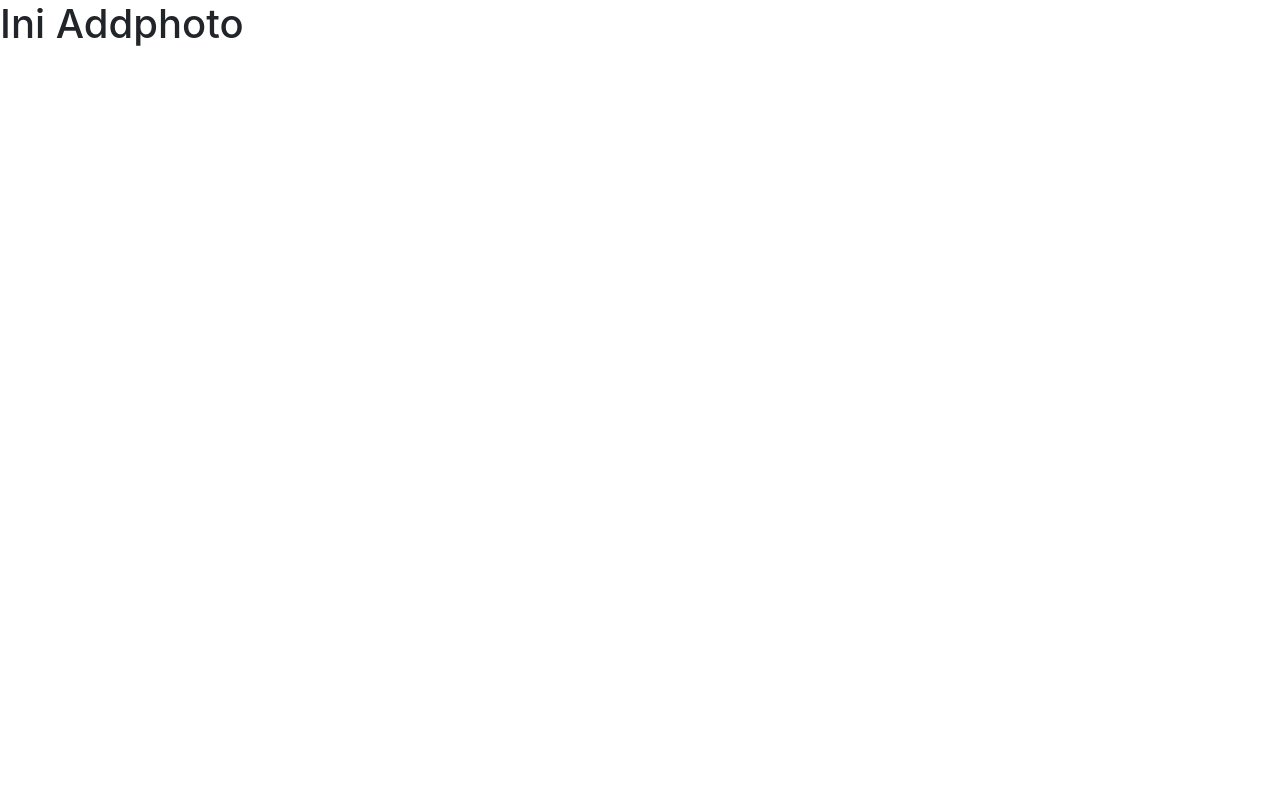
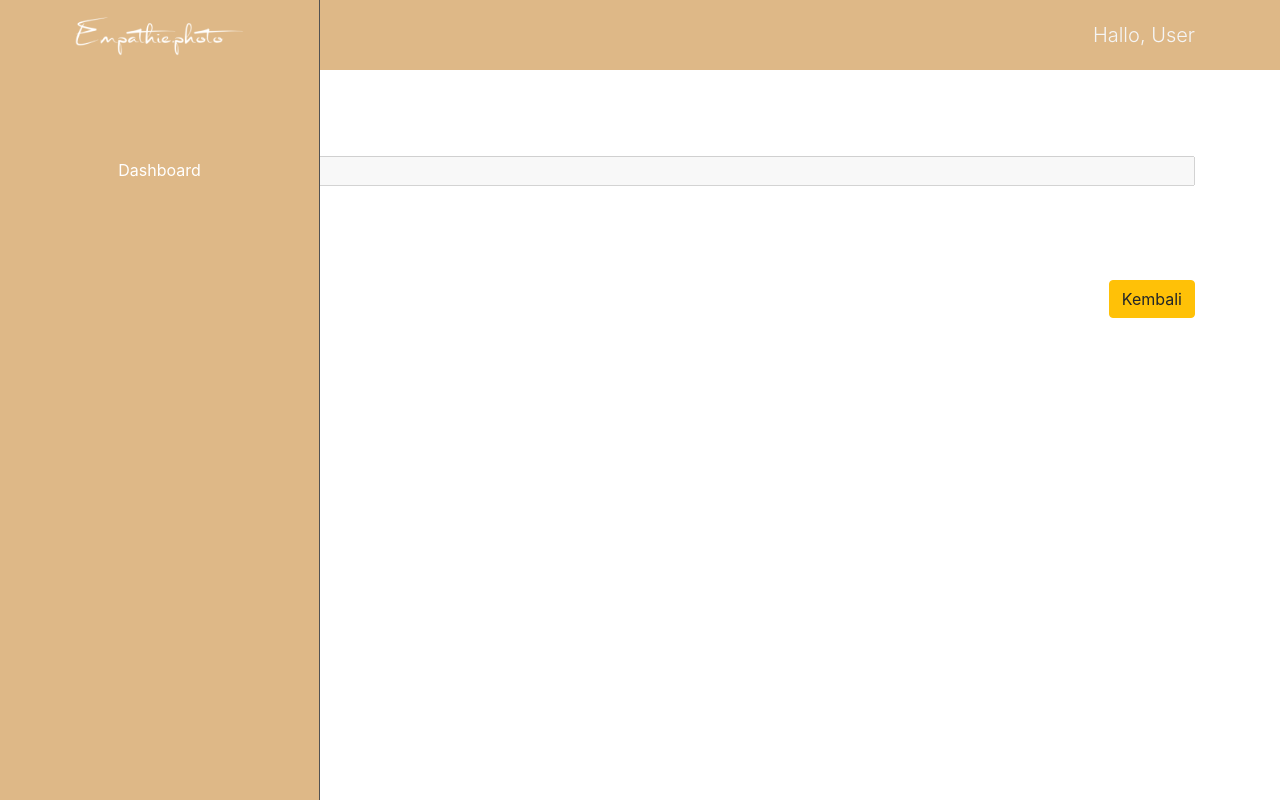
Before and after one commit to atmajayadw/admin-empathie, a React (Create React App) app: page /add-photo in a window 1280 px wide. Built offline with nearby package versions, Linux system fonts and the light colour scheme.

Commit message:
Create Add Photo

```diff
--- a/src/components/TableClient.js
+++ b/src/components/TableClient.js
@@ -1,6 +1,69 @@
-import React from "react";
+import React, { Component } from "react";
+import axios from "axios";
+import { Link } from "react-router-dom";
+import qs from "qs";
 
-const TableClient = () => {
+export default class TableClient extends Component {
+  constructor(props) {
+    super(props);
+
+    this.state = {
+      photos: [],
+      photo: "",
+    };
+  }
+
+  componentDidMount() {
+    this.getAllData();
+  }
+
+  getAllData = () => {
+    const authResult = new URLSearchParams(window.location.search);
+    const client_id = authResult.get("clientID");
+
+    const URL = "http://localhost/empathie-rest-server/api/portfolio/";
+    axios
+      .get(URL, { params: { client_id: client_id } })
+      .then((res) => {
+        const photos = res.data;
+        this.setState({
+          photos: photos.data,
+          photo: photos.data[0].photo,
+        });
+      })
+      .catch((error) => {
+        console.log(error);
+      });
+  };
+
+  handleDelete = (id) => {
+    if (window.confirm("Anda Yakin?")) {
+      const URL = "http://localhost/empathie-rest-server/api/portfolio/";
+      axios({
+        method: "delete",
+        url: URL,
+        data: qs.stringify({
+          id: id,
+        }),
+        headers: {
+          "content-type": "application/x-www-form-urlencoded;charset=utf-8",
+        },
+      })
+        .then((res) => {
+          alert("berhasil!");
+          this.getAllData();
+        })
+        .catch((error) => {
+          console.log(error);
+        });
+    } else {
+      return false;
+    }
+  };
+
+  render() {
+    const { photos } = this.state;
+
     return (
       <>
         <div className="table-responsive p-3">
@@ -14,21 +77,34 @@ const TableClient = () => {
             </thead>
 
             <tbody>
-            <td>1</td>
-            <td>Foto.jpg</td>
+              {photos &&
+                photos.map((photos, index) => (
+                  <tr key={index}>
+                    <td>{index + 1}</td>
+                    <td>
+                      <img
+                        src={
+                          "http://localhost/empathie-rest-server/uploads/" +
+                          photos.photo
+                        }
+                        width={200}
+                        alt=""
+                      />
+                    </td>
                     <td>
                       <span
                         className="btn btn-danger btn-delete"
-                // onClick={() => this.handleDelete(photos.id)}
+                        onClick={() => this.handleDelete(photos.id)}
                       >
                         Hapus
                       </span>
                     </td>
+                  </tr>
+                ))}
             </tbody>
           </table>
         </div>
       </>
     );
-};
-
-export default TableClient;
+  }
+}
--- a/src/pages/AddPhoto.js
+++ b/src/pages/AddPhoto.js
@@ -1,11 +1,142 @@
 import React, { Component } from "react";
+import Navbar from "../components/Navbar";
+import axios from "axios";
+import { Link } from "react-router-dom";
+import $ from "jquery";
 
 export default class AddPhoto extends Component {
+  constructor(props) {
+    super(props);
+
+    this.state = {
+      client_id: "",
+      photo: "",
+      id: "",
+    };
+  }
+
+  componentDidMount() {
+    this.getClientID();
+  }
+
+  getClientID = () => {
+    const authResult = new URLSearchParams(window.location.search);
+    const code = authResult.get("clientID");
+
+    this.setState({
+      client_id: code,
+    });
+  };
+
+  fileSelectedHandler = (event) => {
+    const photo = event.target.files[0];
+
+    // validation
+    if (photo) {
+      if (!photo.name.match(/\.(jpg|jpeg|png|gif)$/)) {
+        alert("Please select valid image.");
+        this.setState({
+          photo: "",
+        });
+        return false;
+      }
+
+      if (photo.size > 2000000) {
+        alert("Images size too large!");
+        this.setState({
+          photo: "",
+        });
+        return false;
+      }
+    }
+
+    this.setState({
+      photo: photo,
+    });
+
+    let reader = new FileReader();
+    reader.onload = function (e) {
+      $("#preview").attr("src", e.target.result);
+    };
+    reader.readAsDataURL(event.target.files[0]);
+  };
+
+  validatingData = () => {
+    const photo = this.state.photo;
+
+    if (photo === "" || photo === undefined) {
+      alert("Please select image.");
+      return false;
+    }
+
+    this.submitData();
+  };
+
+  submitData = () => {
+    const client_id = this.state.client_id;
+
+    // HTTP Request POST
+    const fd = new FormData();
+    fd.append("file", this.state.photo, this.state.photo.name);
+    fd.append("client_id", client_id);
+    fd.append("req", "post");
+    axios
+      .post("http://localhost/empathie-rest-server/api/portfolio/", fd)
+      .then((res) => {
+        console.log(res);
+        alert("file uploaded!");
+        document.location.href = "/dashboard";
+      });
+  };
+
   render() {
     return (
-      <div>
-        <h1>Ini Addphoto</h1>
-      </div>
+      <>
+        <Navbar />
+        <section id="addPhoto">
+          <div className="container addPhoto mt-2">
+            <h2>Add Photo</h2>
+            <form encType="multipart/form-data">
+              <div className="form-group">
+                <label htmlFor="client_id">Client ID</label>
+                <br />
+                <input
+                  id="client_id"
+                  name="client_id"
+                  value={this.state.client_id}
+                  disabled="disabled"
+                  className="w-100"
+                />
+              </div>
+              <div className="form-group">
+                <label htmlFor="photo">Pilih foto:</label>
+                <br />
+                <input
+                  type="file"
+                  id="photo"
+                  name="photo"
+                  onChange={this.fileSelectedHandler}
+                  required
+                />
+              </div>
+
+              <div className="buttons d-flex justify-content-between">
+                <div className="btn btn-primary" onClick={this.validatingData}>
+                  Simpan
+                </div>
+                <Link
+                  to={{
+                    pathname: "/client/",
+                    search: "?clientID=" + this.state.client_id,
+                  }}
+                >
+                  <div className="btn btn-warning">Kembali</div>
+                </Link>
+              </div>
+            </form>
+          </div>
+        </section>
+      </>
     );
   }
 }
```
Lines whose indentation alone changed are shown as unchanged.
